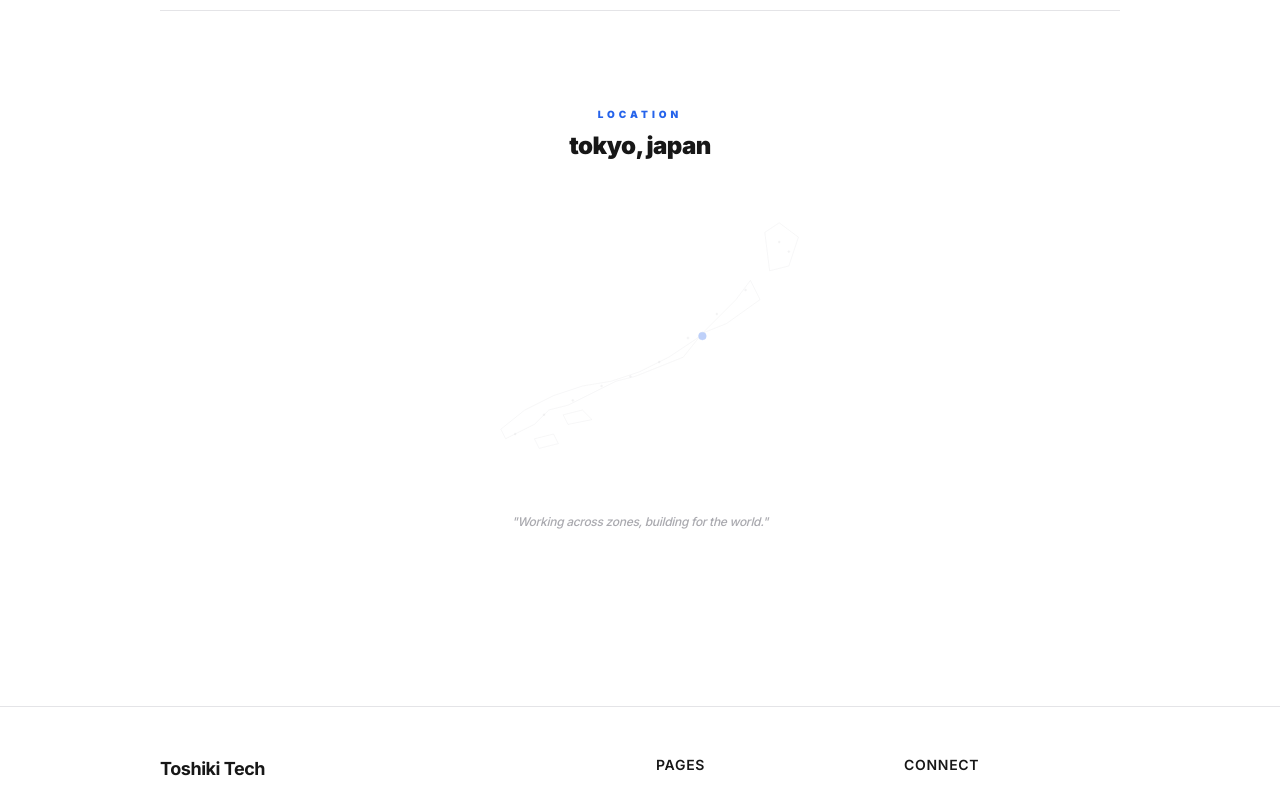
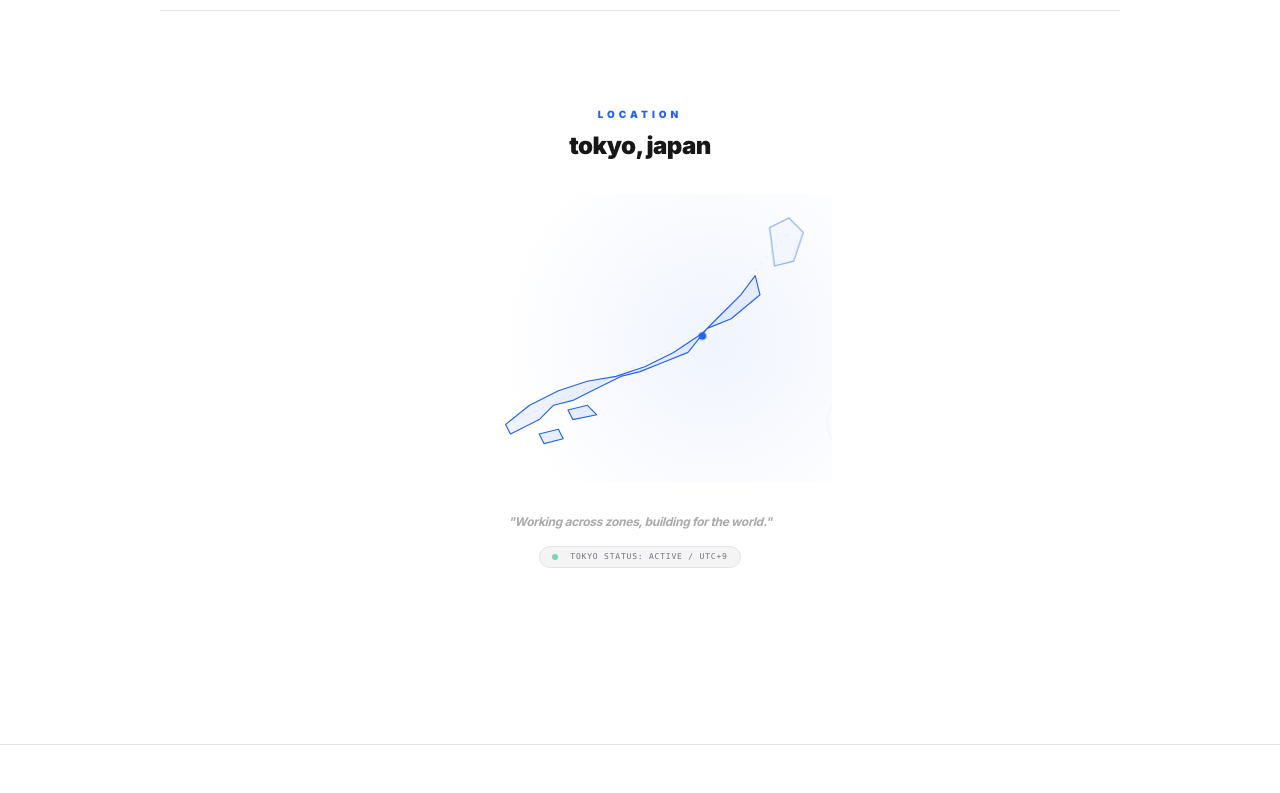
Before and after one commit to toshiki-tech/toshiki.tech, a Next.js app: page /en/about in a window 1280 px wide. Shown: the part 940-1733 px from the top of the page. Built offline with nearby package versions, Linux system fonts and the light colour scheme.

Commit message:
feat: implement premium topographic Japan map for location section

```diff
--- a/src/app/[lang]/(site)/about/page.tsx
+++ b/src/app/[lang]/(site)/about/page.tsx
@@ -98,39 +98,72 @@ export default async function AboutPage({ params: { lang } }: { params: { lang:
           </div>
 
           {/* Abstract Map of Japan */}
-          <div className="w-full max-w-sm aspect-[4/3] relative flex items-center justify-center opacity-30 group-hover:opacity-50 transition-opacity duration-700">
-            <svg viewBox="0 0 400 300" className="w-full h-full text-[var(--muted-foreground)] fill-current stroke-current" strokeWidth="0.5">
-              {/* Simplified Clear Outline of Japan */}
+          <div className="w-full max-w-sm aspect-[4/3] relative flex items-center justify-center group/map">
+            {/* Topographic Lines Background */}
+            <div className="absolute inset-0 opacity-10 pointer-events-none overflow-hidden h-full flex items-center justify-center">
+              <svg viewBox="0 0 400 300" className="w-[150%] h-[150%] blur-[2px] transition-transform duration-1000 group-hover/map:scale-110">
+                <circle cx="265" cy="148" r="40" fill="none" stroke="currentColor" strokeWidth="0.5" strokeDasharray="1 3" />
+                <circle cx="265" cy="148" r="80" fill="none" stroke="currentColor" strokeWidth="0.5" strokeDasharray="1 4" />
+                <circle cx="265" cy="148" r="120" fill="none" stroke="currentColor" strokeWidth="0.5" strokeDasharray="1 5" />
+                <circle cx="265" cy="148" r="160" fill="none" stroke="currentColor" strokeWidth="0.5" strokeDasharray="1 6" />
+                <circle cx="265" cy="148" r="200" fill="none" stroke="currentColor" strokeWidth="0.5" strokeDasharray="1 7" />
+              </svg>
+            </div>
+
+            <svg viewBox="0 0 400 300" className="w-full h-full relative z-10 drop-shadow-[0_0_15px_rgba(var(--accent-rgb),0.3)]">
+              {/* Detailed Japan Outline */}
+              <g className="text-[rgb(var(--accent))] fill-none stroke-current" strokeWidth="1.2" strokeLinejoin="round">
+                {/* Hokkaido */}
+                <path d="M335,35 L355,25 L370,40 L360,70 L340,75 L335,35 Z" fill="rgba(var(--accent), 0.05)" className="animate-pulse" />
+                {/* Honshu */}
+                <path d="M320,85 L325,105 L295,130 L270,140 L250,165 L225,175 L200,185 L180,190 L150,205 L130,215 L110,220 L95,235 L75,245 L65,250 L60,240 L85,220 L115,205 L145,195 L175,190 L205,180 L235,165 L265,145 L285,125 L305,105 L320,85 Z" fill="rgba(var(--accent), 0.08)" />
+                {/* Shikoku */}
+                <path d="M125,225 L145,220 L155,230 L130,235 L125,225 Z" fill="rgba(var(--accent), 0.1)" />
+                {/* Kyushu */}
+                <path d="M95,250 L115,245 L120,255 L100,260 L95,250 Z" fill="rgba(var(--accent), 0.1)" />
+              </g>
+
+              {/* Circuit Path Glow (Abstract) */}
               <path
-                d="M330,40 L345,30 L365,45 L355,75 L335,80 L330,40 Z M315,90 L325,110 L290,135 L265,145 L245,170 L220,180 L195,190 L175,195 L145,210 L125,220 L105,225 L90,240 L70,250 L60,255 L55,245 L80,225 L110,210 L140,200 L170,195 L200,185 L230,170 L260,150 L280,130 L300,110 L315,90 Z M120,230 L140,225 L150,235 L125,240 L120,230 Z M90,255 L110,250 L115,260 L95,265 L90,255 Z"
+                d="M360,35 Q300,100 265,148"
+                className="stroke-[rgb(var(--accent))] opacity-20"
                 fill="none"
-                className="stroke-current opacity-40"
+                strokeWidth="0.5"
+                strokeDasharray="4 4"
               />
-              {/* Dot Grid overlaying the outline */}
-              <g className="dot-grid opacity-30">
-                <circle cx="345" cy="50" r="1" /> <circle cx="355" cy="60" r="1" />
-                <circle cx="310" cy="100" r="1" /> <circle cx="280" cy="125" r="1" /> <circle cx="250" cy="150" r="1" />
-                <circle cx="220" cy="175" r="1" /> <circle cx="190" cy="190" r="1" /> <circle cx="160" cy="200" r="1" />
-                <circle cx="130" cy="215" r="1" /> <circle cx="100" cy="230" r="1" /> <circle cx="70" cy="250" r="1" />
-              </g>
-              {/* Tokyo Marker */}
-              <g>
+              <path
+                d="M60,240 Q150,200 265,148"
+                className="stroke-[rgb(var(--accent))] opacity-20"
+                fill="none"
+                strokeWidth="0.5"
+                strokeDasharray="4 4"
+              />
+
+              {/* Tokyo Marker (Core Glow) */}
+              <g className="filter drop-shadow-[0_0_8px_rgba(var(--accent-rgb),0.8)]">
                 <circle cx="265" cy="148" r="4" className="text-[rgb(var(--accent))] fill-current" />
-                <circle cx="265" cy="148" r="10" className="text-[rgb(var(--accent))] fill-none stroke-current opacity-20 animate-ping" strokeWidth="1" />
+                <circle cx="265" cy="148" r="12" className="text-[rgb(var(--accent))] fill-none stroke-current opacity-30 animate-[ping_3s_cubic-bezier(0,0,0.2,1)_infinite]" strokeWidth="2" />
+                <circle cx="265" cy="148" r="20" className="text-[rgb(var(--accent))] fill-none stroke-current opacity-10 animate-[ping_4s_cubic-bezier(0,0,0.2,1)_infinite]" strokeWidth="1" />
               </g>
             </svg>
 
-            {/* Ambient Glow */}
-            <div className="absolute top-1/2 left-1/2 -translate-x-1/2 -translate-y-1/2 w-64 h-32 bg-[rgb(var(--accent))]/10 blur-[80px] -z-10" />
+            {/* Background Atmosphere */}
+            <div className="absolute inset-0 bg-[radial-gradient(circle_at_265px_148px,rgb(var(--accent))_0%,transparent_70%)] opacity-[0.07] pointer-events-none" />
           </div>
 
-          <p className="text-xs font-medium text-[var(--muted-foreground)] tracking-tight italic opacity-60">
+          <div className="space-y-4">
+            <p className="text-xs font-bold text-[var(--muted-foreground)] tracking-tight italic opacity-60">
               {lang === 'en'
                 ? '"Working across zones, building for the world."'
                 : lang === 'zh'
                   ? '“跨时区协作，为世界而建。”'
                   : '「タイムゾーンを越え、世界のために。」'}
             </p>
+            <div className="inline-flex items-center gap-3 px-3 py-1 rounded-full bg-[var(--muted)] border border-[var(--border)] text-[8px] font-mono text-[var(--muted-foreground)] uppercase tracking-widest">
+              <span className="w-1.5 h-1.5 rounded-full bg-emerald-500 animate-pulse" />
+              Tokyo Status: Active / UTC+9
+            </div>
+          </div>
         </div>
       </section>
     </div>
```
Lines whose indentation alone changed are shown as unchanged.
